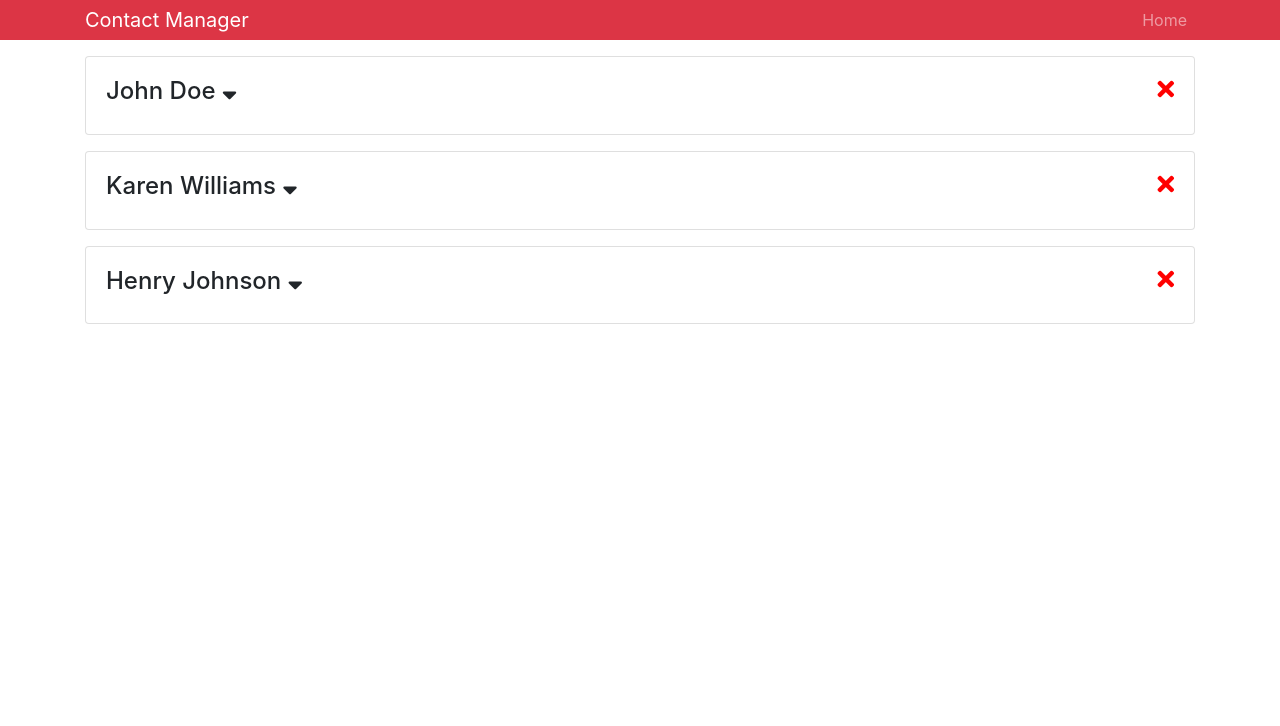
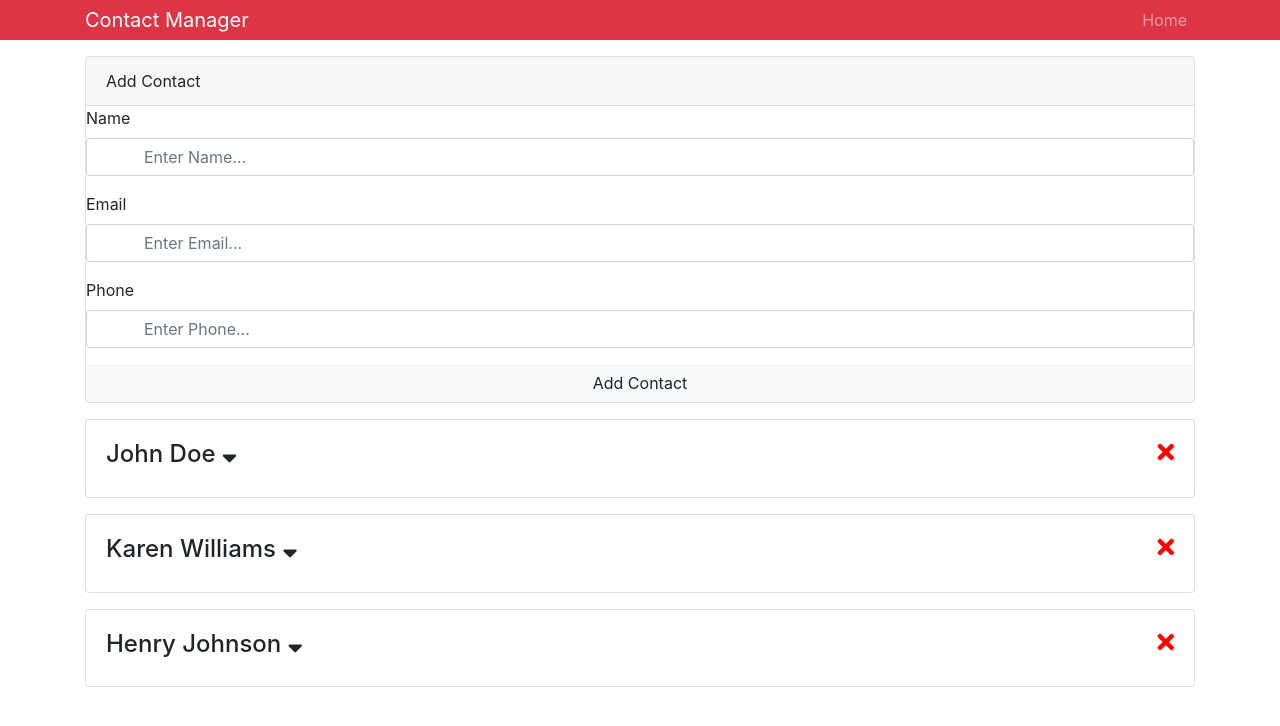
Before and after one commit to web-projects/react-contact-manager, a React (Create React App) app: page / in a window 1280 px wide. Shown: the top 726 px of the page. Built offline with nearby package versions, Linux system fonts and the light colour scheme.

Commit message:
Added history file

```diff
--- a/src/App.js
+++ b/src/App.js
@@ -1,6 +1,7 @@
 import React, { Component } from 'react';
-import Contacts from './components/Contacts';
-import Header from './components/Header';
+import Contacts from './components/contacts/Contacts';
+import AddContact from './components/contacts/AddContact';
+import Header from './components/layout/Header';
 
 import { Provider } from './context';
 
@@ -14,6 +15,7 @@
         <div className="App">
           <Header branding="Contact Manager" />
           <div className="container">
+            <AddContact />
             <Contacts />
           </div>
         </div>
--- /dev/null
+++ b/src/components/contacts/AddContact.js
@@ -0,0 +1,71 @@
+import React, { Component } from 'react';
+
+class AddContact extends Component {
+  state = {
+    name: '',
+    email: '',
+    phone: ''
+  };
+
+  onSubmit = e => {
+    e.preventDefault();
+    console.log(this.state);
+  };
+  // Only a single change state is needed as long as the 'e.targe.name is set for all cases.
+  onChange = e => this.setState({ [e.target.name]: e.target.value });
+
+  render() {
+    const { name, email, phone } = this.state;
+
+    return (
+      <div className="card mb-3">
+        <div className="card-header">Add Contact</div>
+        <form onSubmit={this.onSubmit}>
+          <div className="form-group">
+            <label htmlFor="name">Name</label>
+            <input
+              type="text"
+              name="name"
+              className="form-control form=control-lg"
+              placeholder="
+          Enter Name..."
+              value={name}
+              onChange={this.onChange}
+            />
+          </div>
+          <div className="form-group">
+            <label htmlFor="email">Email</label>
+            <input
+              type="email"
+              name="email"
+              className="form-control form=control-lg"
+              placeholder="
+          Enter Email..."
+              value={email}
+              onChange={this.onChange}
+            />
+          </div>
+          <div className="form-group">
+            <label htmlFor="phone">Phone</label>
+            <input
+              type="text"
+              name="phone"
+              className="form-control form=control-lg"
+              placeholder="
+          Enter Phone..."
+              value={phone}
+              onChange={this.onChange}
+            />
+          </div>
+          <input
+            type="submit"
+            value="Add Contact"
+            className="btn btn-light btn-block"
+          />
+        </form>
+      </div>
+    );
+  }
+}
+
+export default AddContact;
--- a/src/components/Contact.js
+++ b/src/components/contacts/Contact.js
@@ -1,6 +1,6 @@
 import React, { Component } from 'react';
 import propTypes from 'prop-types';
-import { Consumer } from '../context';
+import { Consumer } from '../../context';
 
 class Contact extends Component {
   state = {
--- a/src/components/Contacts.js
+++ b/src/components/contacts/Contacts.js
@@ -1,7 +1,7 @@
 import React, { Component } from 'react';
 import Contact from './Contact';
 
-import { Consumer } from '../context';
+import { Consumer } from '../../context';
 
 class Contacts extends Component {
   render() {
```
Also changed, not shown: src/components/contacts/AddContact_ref.js (added, +84 -0 lines), src/components/layout/Header.js (renamed from src/components/Header.js), 3 other files (tests, documents, lock files or other folders).
